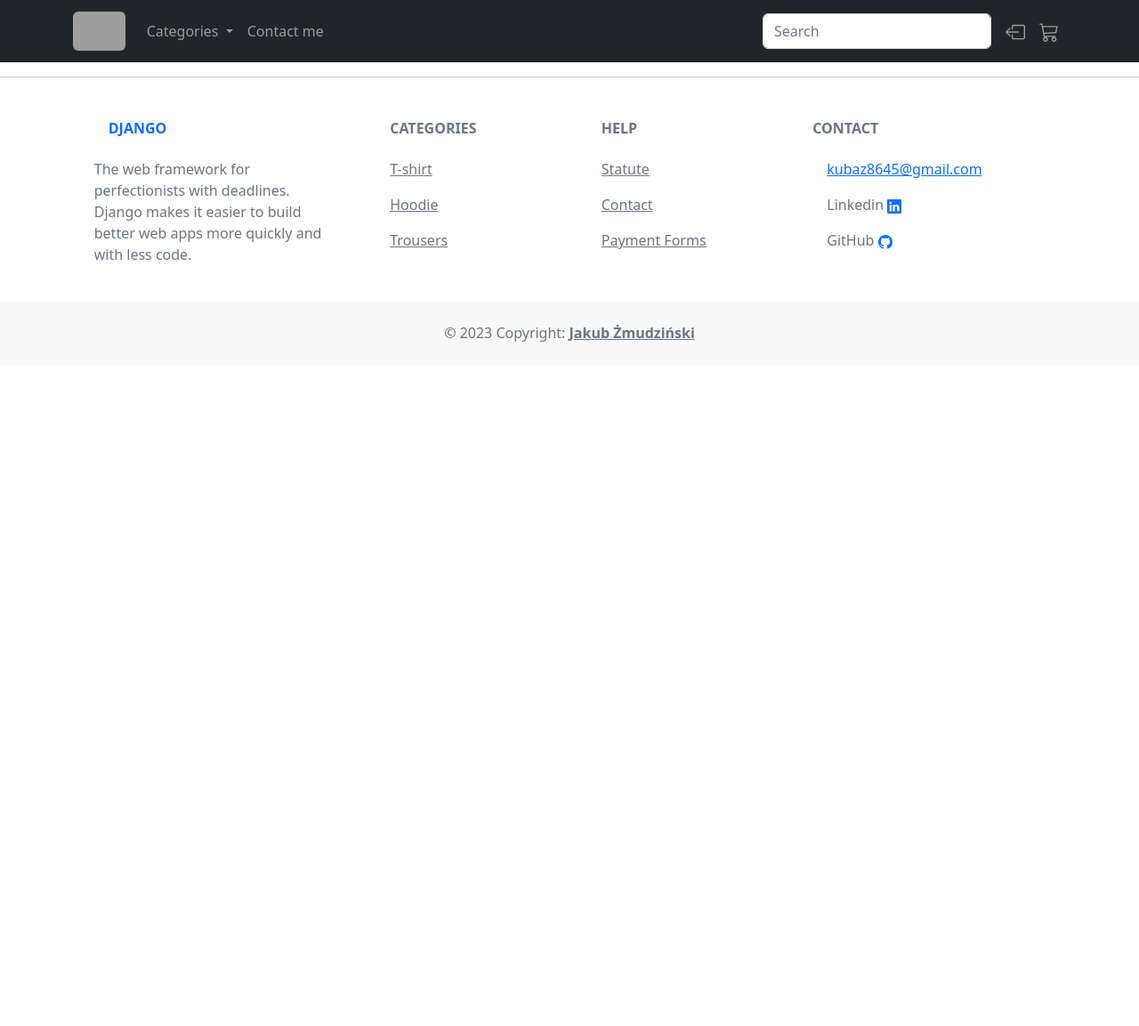
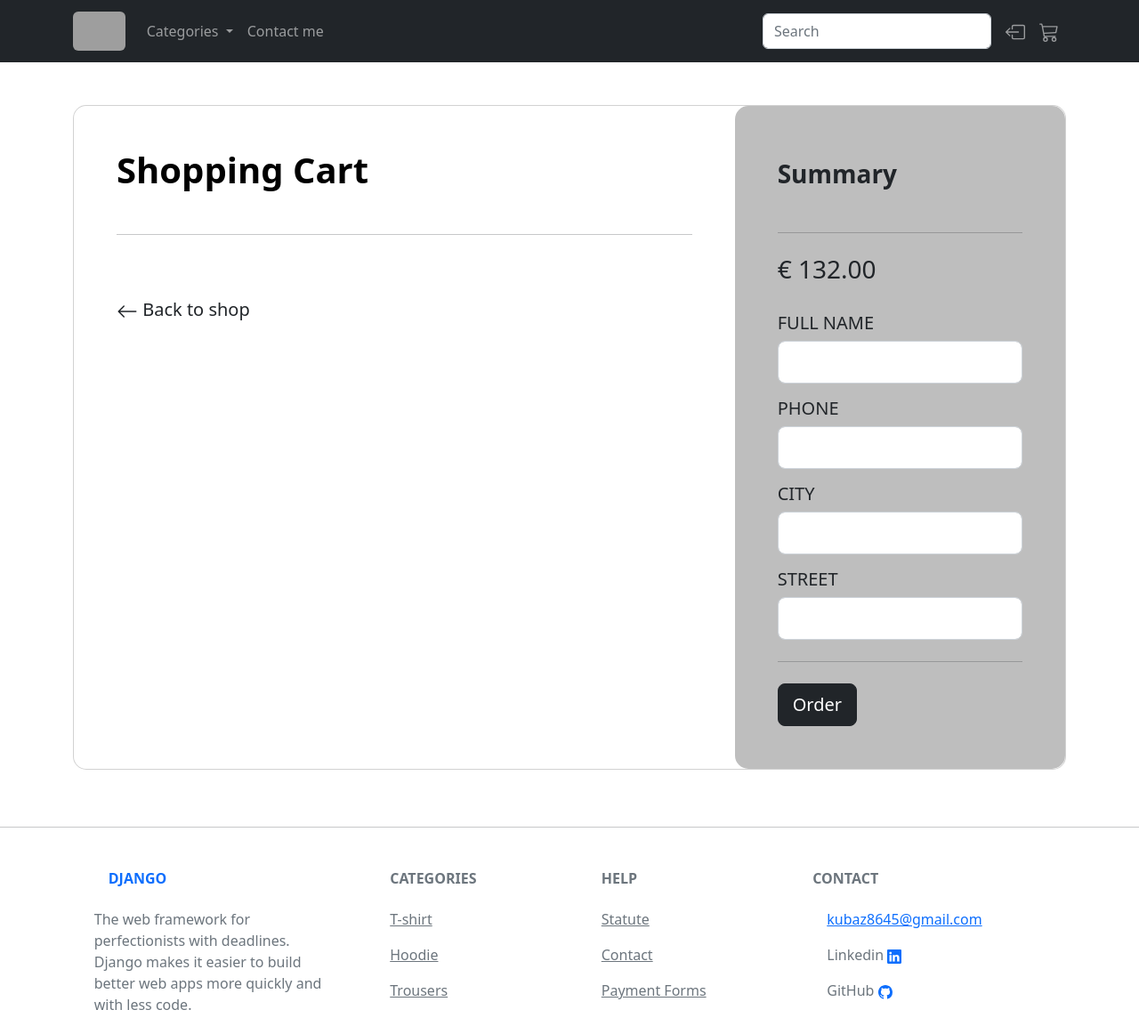
Before and after one commit to Jcob86/Ecommerce_Shop-Django, a Django app: page /basket/ in a window 1280 px wide. Shown: the top 1153 px of the page at 89% size. Before the commit the page ends 384 px from the top, so only its background shows below. Run offline with Django 4.2, Linux system fonts and the light colour scheme; the visitor is signed in with stand-in values (Sample User, id 1); data comes from the database, SQL or seed files in the repository; data that the repository does not hold is empty; grey boxes are pictures that could not be loaded.

Commit message:
final stylization for basket

```diff
--- a/store/models.py
+++ b/store/models.py
@@ -60,7 +60,7 @@ class BasketItem(models.Model):
     product = models.ForeignKey(Product, on_delete=models.PROTECT, null=True, blank=True, related_name='items')
 
     def __str__(self) -> str:
-        return f'Products for {self.basket}'
+        return f'{self.product} for {self.basket}'
 
     class Meta:
         ordering = ['basket']
--- a/store/templates/store/basket.html
+++ b/store/templates/store/basket.html
@@ -1,6 +1,92 @@
 {% extends "store/main.html" %} {% load static %} {% block main %}
-{% for item in items %}
-<h1>{{item.product.title}}</h1>
-{% endfor %}
+<div class="container py-5">
+    <div class="row d-flex justify-content-center align-items-center">
+        <div class="col-12">
+            <div class="card card-registration card-registration-2" style="border-radius: 15px;">
+                <div class="card-body p-0">
+                    <div class="row g-0">
+                        <div class="col-lg-8">
+                            <div class="p-5">
+                                <div class="d-flex justify-content-between align-items-center mb-5">
+                                    <h1 class="fw-bold mb-0 text-black">Shopping Cart</h1>
+                                </div>
+                                <hr class="my-4">
+                                {% for item in items %}
+                                <div class="row mb-4 d-flex justify-content-between align-items-center">
+                                    <div class="col-md-2 col-lg-2 col-xl-2">
+                                        <a href="/{{item.product.id}}">
+                                            <img
+                                            src="/static/{{item.product.image}}"
+                                            class="img-fluid rounded-3" alt="Cotton T-shirt">
+                                        </a>
+                                    </div>
+                                    <div class="col-md-3 col-lg-3 col-xl-3">
+                                        <h6 class="text-muted">{{item.product.collection.title}}</h6>
+                                        <h6 class="text-black mb-0">{{item.product.title}}</h6>
+                                    </div>
+                                    <div class="col-md-3 col-lg-2 col-xl-2 offset-lg-1">
+                                        <h6 class="mb-0">{{item.product.price}}$</h6>
+                                    </div>
 
+                                    <div class="col-md-1 col-lg-1 col-xl-1 text-end">
+                                        <form action="{% url 'delete-product' %}" method="post"><button type="submit" id="item" title="item" class="btn btn-light" name="item" value="{{item.product.title}}"><svg xmlns="http://www.w3.org/2000/svg" width="22" height="22" fill="currentColor" class="bi bi-archive-fill" viewBox="0 0 16 16">
+                                            <path d="M12.643 15C13.979 15 15 13.845 15 12.5V5H1v7.5C1 13.845 2.021 15 3.357 15h9.286zM5.5 7h5a.5.5 0 0 1 0 1h-5a.5.5 0 0 1 0-1zM.8 1a.8.8 0 0 0-.8.8V3a.8.8 0 0 0 .8.8h14.4A.8.8 0 0 0 16 3V1.8a.8.8 0 0 0-.8-.8H.8z"/>
+                                          </svg></button></form>
+                                    </div>
+                                </div>
+                                <hr class="my-4">
+                                {% endfor %}
+                                <div class="pt-5">
+                                    <h5 class="mb-0"><a href="/" class="text-body" style="text-decoration: none;"><svg xmlns="http://www.w3.org/2000/svg" width="24" height="24" fill="currentColor" class="bi bi-arrow-left" viewBox="0 0 16 16">
+                                        <path fill-rule="evenodd" d="M15 8a.5.5 0 0 0-.5-.5H2.707l3.147-3.146a.5.5 0 1 0-.708-.708l-4 4a.5.5 0 0 0 0 .708l4 4a.5.5 0 0 0 .708-.708L2.707 8.5H14.5A.5.5 0 0 0 15 8z"/>
+                                      </svg>&nbspBack to shop</a></h5>
+                                </div>
+                            </div>
+                        </div>
+                        <div class="col-lg-4" style="background-color: rgb(190, 190, 190); border-radius: 15px;">
+                            <div class="p-5">
+                                <h3 class="fw-bold mb-5 mt-2 pt-1">Summary</h3>
+                                <hr class="my-4">
+                                <div class="d-flex justify-content-between mb-4">
+                                    <h3>€ 132.00</h3>
+                                </div>
+
+                                <h5 class="text-uppercase mb-2">Full name</h5>
+                                <div class="mb-3">
+                                    <div class="form-outline">
+                                    <input type="text" id="form3Examplea2" class="form-control form-control-lg" />
+                                    </div>
+                                </div>
+
+                                <h5 class="text-uppercase mb-2">Phone</h5>
+                                <div class="mb-3">
+                                    <div class="form-outline">
+                                    <input type="text" id="form3Examplea2" class="form-control form-control-lg" />
+                                    </div>
+                                </div>
+
+                                <h5 class="text-uppercase mb-2">City</h5>
+                                <div class="mb-3">
+                                    <div class="form-outline">
+                                    <input type="text" id="form3Examplea2" class="form-control form-control-lg" />
+                                    </div>
+                                </div>
+
+                                <h5 class="text-uppercase mb-2">Street</h5>
+                                <div class="mb-3">
+                                    <div class="form-outline">
+                                    <input type="text" id="form3Examplea2" class="form-control form-control-lg" />
+                                    </div>
+                                </div>
+                                <hr class="my-4">
+                                <button type="button" class="btn btn-dark btn-block btn-lg"
+                                data-mdb-ripple-color="dark">Order</button>
+                            </div>
+                        </div>
+                    </div>
+                </div>
+            </div>
+        </div>
+    </div>
+</div>
 {% endblock %}
--- a/store/templates/store/product_details.html
+++ b/store/templates/store/product_details.html
@@ -49,7 +49,7 @@
                             <path d="M0 3.5A1.5 1.5 0 0 1 1.5 2h9A1.5 1.5 0 0 1 12 3.5V5h1.02a1.5 1.5 0 0 1 1.17.563l1.481 1.85a1.5 1.5 0 0 1 .329.938V10.5a1.5 1.5 0 0 1-1.5 1.5H14a2 2 0 1 1-4 0H5a2 2 0 1 1-3.998-.085A1.5 1.5 0 0 1 0 10.5v-7zm1.294 7.456A1.999 1.999 0 0 1 4.732 11h5.536a2.01 2.01 0 0 1 .732-.732V3.5a.5.5 0 0 0-.5-.5h-9a.5.5 0 0 0-.5.5v7a.5.5 0 0 0 .294.456zM12 10a2 2 0 0 1 1.732 1h.768a.5.5 0 0 0 .5-.5V8.35a.5.5 0 0 0-.11-.312l-1.48-1.85A.5.5 0 0 0 13.02 6H12v4zm-9 1a1 1 0 1 0 0 2 1 1 0 0 0 0-2zm9 0a1 1 0 1 0 0 2 1 1 0 0 0 0-2z"/>
                           </svg>&nbsp&nbspOrder today, we ship tomorrow!</h5>
                         <div class="p-2"><h4>{{product.price}}$</h4></div>
-                        <button type="button" class="btn btn-danger btn-lg mt-1">Add to a Cart</button>
+                        <form action="{% url 'add-product' %}" method="post"><button type="submit" id="product" title="product" name="product" class="btn btn-danger btn-lg mt-1" value="{{product.title}}">Add to a Cart</button></form>
                     </div>
                   </div>
           </div>
--- a/store/urls.py
+++ b/store/urls.py
@@ -9,6 +9,8 @@ urlpatterns = [
     path('logout/', LogoutView.as_view(next_page='logged-out'), name='logout'),
     path('logged-out/', views.logged_out, name='logged-out'),
     path('basket/', views.basket, name='basket'),
+    path('add-product/', views.add_product, name='add-product'),
+    path('delete-product/', views.delete_product, name='delete-product'),
     path('register/', views.CustomRegisterView.as_view(), name='register'),
     path('<int:pk>/', views.productDetails, name='product-details'),
     path('<str:category>/', views.productList, name='products'),
--- a/store/views.py
+++ b/store/views.py
@@ -6,6 +6,7 @@ from django.contrib.auth.models import User
 from django.contrib.auth import authenticate
 from django.contrib.auth import logout, login
 from django.contrib.auth.views import LoginView
+from django.views.decorators.csrf import csrf_exempt
 from .models import Collection, Product, Basket, BasketItem
 from .forms import UserCreationForm
 
@@ -122,6 +123,7 @@ def productDetails(request, *args, **kwargs):
 
 
 # Basket view
+@csrf_exempt
 def basket(request):
     basket, created = Basket.objects.get_or_create(user=request.user)
     items = basket.basketitem_set.all()
@@ -135,3 +137,28 @@ def basket(request):
         'collection_title':collection_titles
     }
     return render(request, template_name, context)
+
+@csrf_exempt
+def add_product(request):
+    basket, created = Basket.objects.get_or_create(user=request.user)
+    product = Product.objects.get(title=request.POST.get('product'))
+    basket_item = BasketItem()
+    basket_item.basket = basket
+    basket_item.product = product
+    basket_item.save()
+    return redirect('basket')
+
+@csrf_exempt
+def delete_product(request):
+    basket, created = Basket.objects.get_or_create(user=request.user)
+    product = Product.objects.get(title=request.POST.get('item'))
+    item = BasketItem.objects.filter(basket=basket, product=product).delete()
+    # item.save()
+    return redirect('basket')
+
+
+
+
+# na przycisk add to cart dodać produkt do koszyka
+
+# wziac koszyk przypisany do danego usera lub go utworzyc
```
